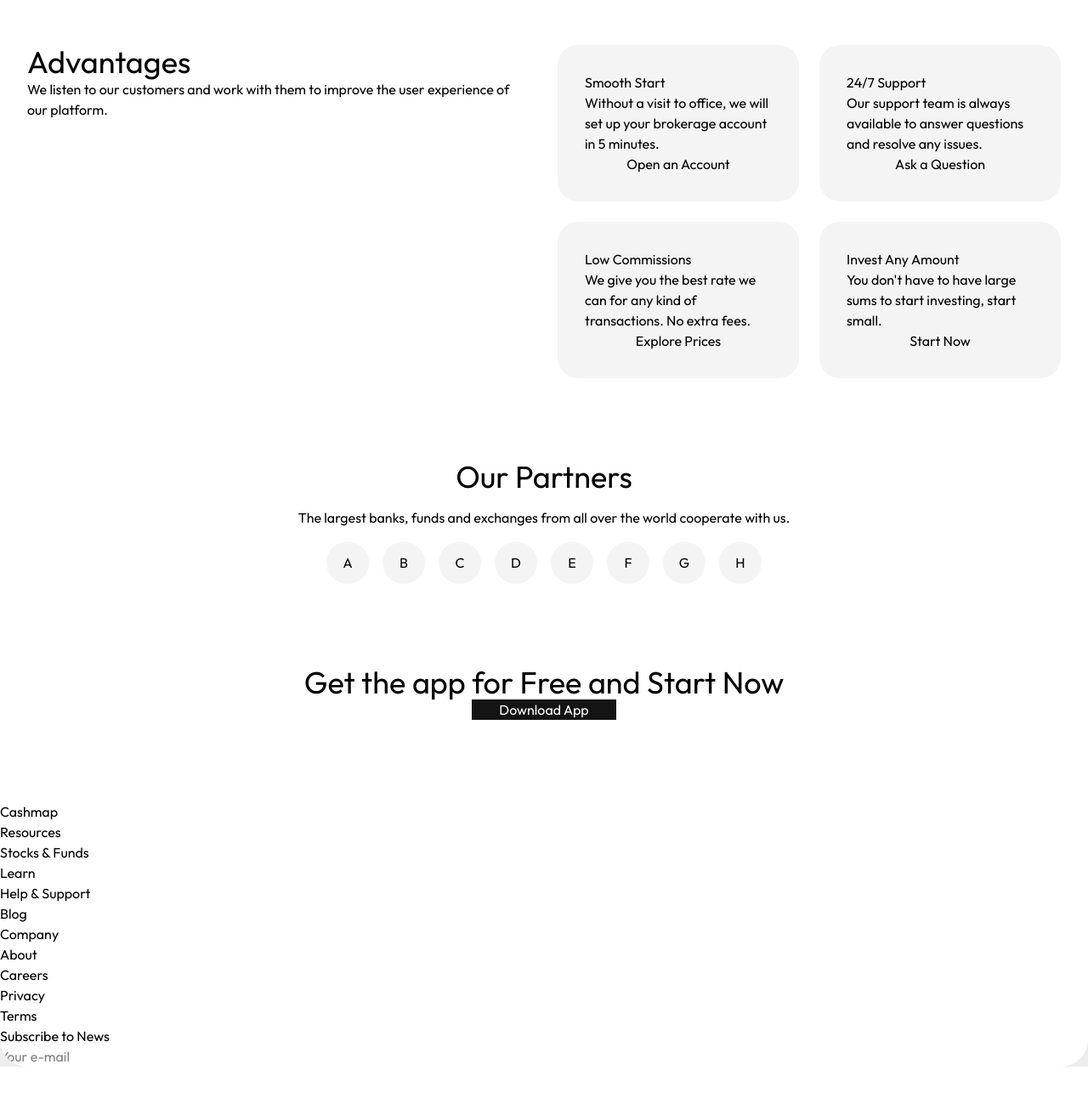
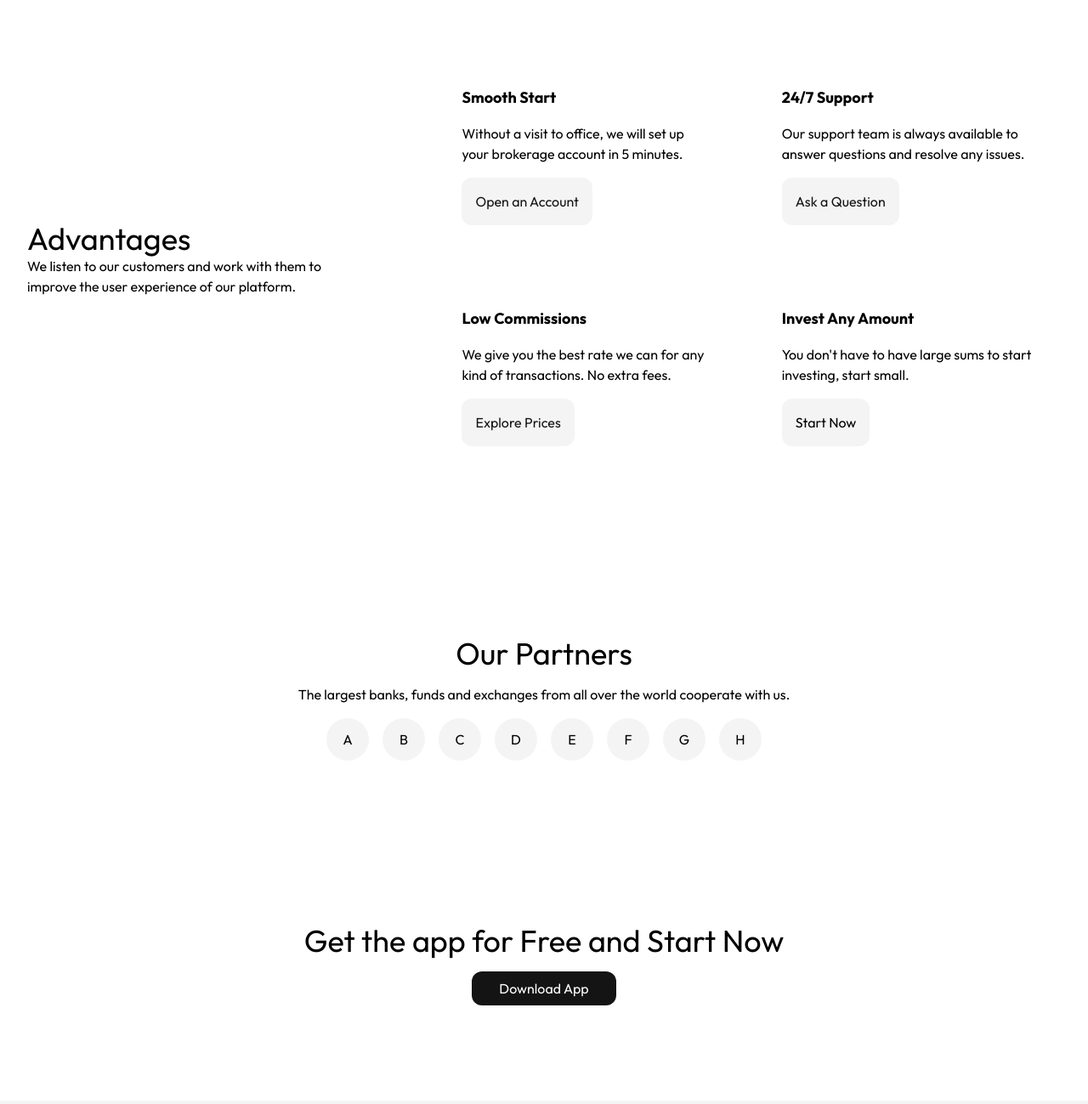
Before and after one commit to gilbertoroncanciogualteross-creator/repo-base, a React (Vite) app: page / in a window 1280 px wide. Shown: the part 1044-2343 px from the top of the page at 85% size. Before the commit the page ends 2299 px from the top, so only its background shows below. Built offline with nearby package versions, Linux system fonts and the light colour scheme.

Commit message:
style: advantages cards, partners and cta spacing

```diff
--- a/src/App.jsx
+++ b/src/App.jsx
@@ -55,7 +55,7 @@ function App() {
                     </div>
                 </section>
 
-                <section className="py-24 px-8 grid grid-cols-1 md:grid-cols-2 gap-8">
+                <section className="py-24 px-8 flex flex-col justify-center items-center gap-8 md:flex-row md:gap-24">
                     <div>
                         <h2 className="text-3xl md:text-4xl">Advantages</h2>
                         <p>
@@ -63,45 +63,45 @@ function App() {
                             to improve the user experience of our platform.
                          </p>
                     </div>
-                    <div className="grid grid-cols-2 gap-6">
-                        <article className="flex flex-col bg-surface rounded-md p-8">
-                            <h3>Smooth Start</h3>
-                            <p>
+                    <div className="grid grid-cols-1 md:grid-cols-2 gap-4 ">
+                        <article className="p-8">
+                            <h3 className="font-bold text-lg my-4">Smooth Start</h3>
+                            <p className="my-4">
                                 Without a visit to office, we will set up
                                 your brokerage account in 5 minutes.
                             </p>
-                            <button>Open an Account</button>
+                            <button className="border-none rounded-sm p-4 bg-surface text-text">Open an Account</button>
                         </article>
 
-                        <article className="flex flex-col bg-surface rounded-md p-8">
-                            <h3>24/7 Support</h3>
-                            <p>
+                        <article className="p-8">
+                            <h3 className="font-bold text-lg my-4">24/7 Support</h3>
+                            <p className="my-4">
                                 Our support team is always available to answer
                                 questions and resolve any issues.
                             </p>
-                            <button>Ask a Question</button>
+                            <button className="border-none rounded-sm p-4 bg-surface text-text">Ask a Question</button>
                         </article>
 
-                        <article className="flex flex-col bg-surface rounded-md p-8">
-                            <h3>Low Commissions</h3>
-                            <p>
+                        <article className="p-8">
+                            <h3 className="font-bold text-lg my-4">Low Commissions</h3>
+                            <p className="my-4">
                                 We give you the best rate we can for any kind of
                                 transactions. No extra fees.
                             </p>
-                            <button>Explore Prices</button>
+                            <button className="border-none rounded-sm p-4 bg-surface text-text">Explore Prices</button>
                         </article>
-                        <article className="flex flex-col bg-surface rounded-md p-8">
-                            <h3>Invest Any Amount</h3>
-                            <p>
+                        <article className="p-8">
+                            <h3 className="font-bold text-lg my-4">Invest Any Amount</h3>
+                            <p className="my-4">
                                 You don't have to have large sums to start investing,
                                 start small.
                             </p>
-                            <button>Start Now</button>
+                            <button className="border-none rounded-sm p-4 bg-surface">Start Now</button>
                         </article>
                     </div>
                 </section>
 
-                <section className="flex flex-col gap-4 items-center">
+                <section className="flex flex-col gap-4 items-center py-24 px-8">
                     <h2 className="text-3xl md:text-4xl">Our Partners</h2>
                     <p>
                         The largest banks, funds and exchanges from all over the world
@@ -119,20 +119,20 @@ function App() {
                     </div>
                 </section>
 
-                <section className="flex flex-col items-center mx-8 text-center py-24 px-8">
+                <section className="flex flex-col items-center text-center rounded-sm py-24 px-8">
                     <h2 className="text-3xl md:text-4xl">
                         Get the app for Free
                         and Start Now
                     </h2>
-                    <button className="bg-inverse text-on-inverse px-8">Download App</button>
+                    <button className="bg-inverse text-on-inverse rounded-sm py-2 px-8 my-4">Download App</button>
                 </section>
 
-                <footer>
+                <footer className="bg-surface">
                     <div>Cashmap</div>
 
                     <div>
                         <h4>Resources</h4>
-                        <ul>
+                        <ul className="ps-10">
                             <li><a href>Stocks &amp; Funds</a></li>
                             <li><a href>Learn</a></li>
                             <li><a href>Help &amp; Support</a></li>
@@ -142,7 +142,7 @@ function App() {
 
                     <div>
                         <h4>Company</h4>
-                        <ul>
+                        <ul className="p-2 ps-10">
                             <li><a href="#">About</a></li>
                             <li><a href="#">Careers</a></li>
                             <li><a href="#">Privacy</a></li>
@@ -154,7 +154,7 @@ function App() {
                         <h4>Subscribe to News</h4>
                         <form>
                             <input type="email" placeholder="Your e-mail"/>
-                            <button type="submit"></button>
+                            <button type="submit">Subscribe</button>
                         </form>
                     </div>
                 </footer>
```
